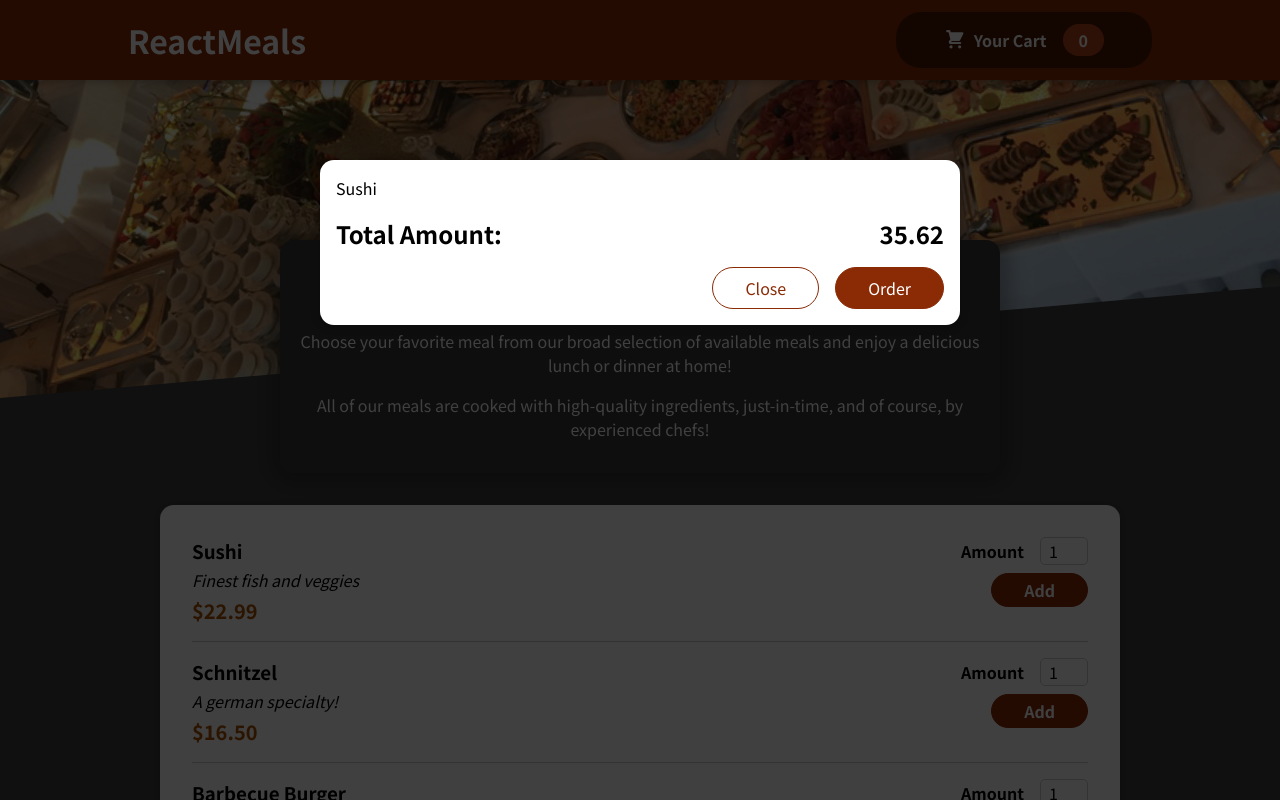
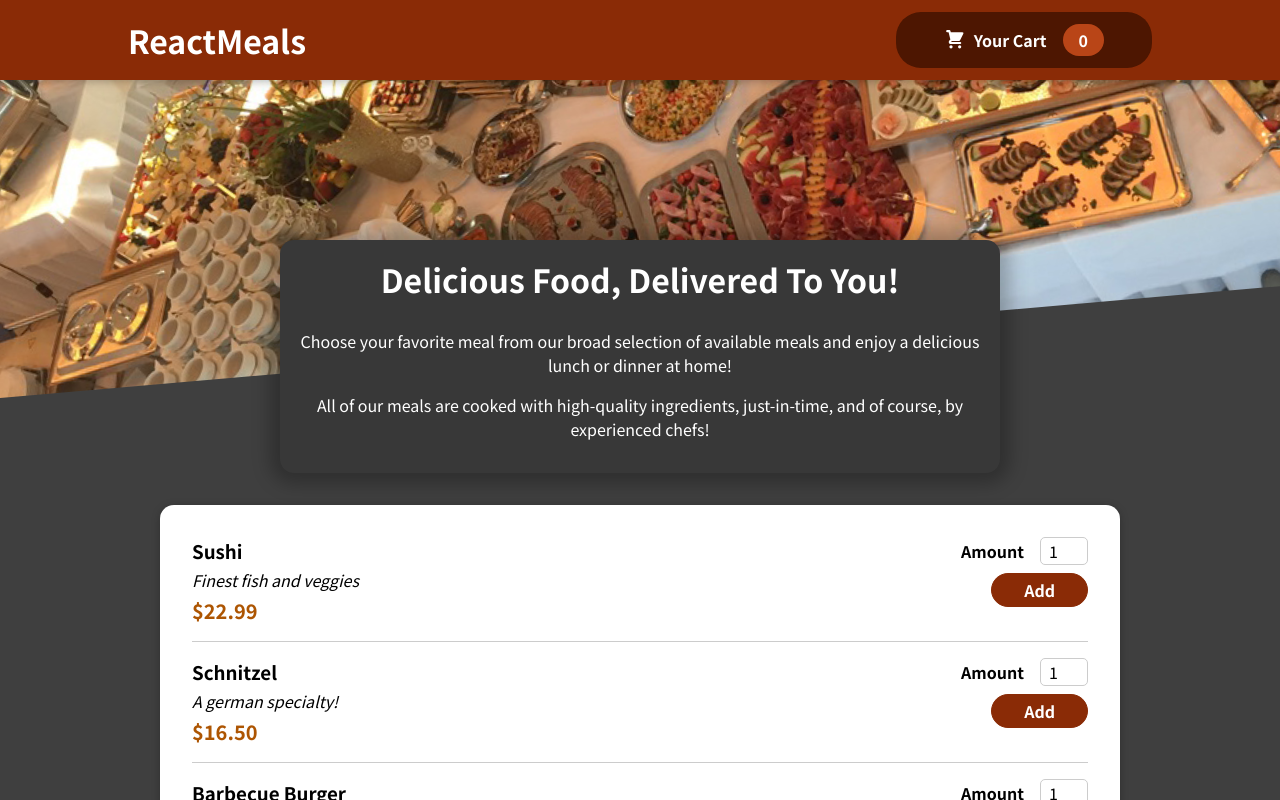
Before and after one commit to jaggerabney/ReactJS-Udemy-Course, a React (Create React App) app: page / in a window 1280 px wide. Shown: the top 800 px of the page. Built offline with nearby package versions, Linux system fonts and the light colour scheme.

Commit message:
added onClose to Cart close button, backdrop

```diff
--- a/src/App.js
+++ b/src/App.js
@@ -1,13 +1,23 @@
-import React, { Fragment } from "react";
+import React, { Fragment, useState } from "react";
 import Header from "./components/Layout/Header";
 import Meals from "./components/Meals/Meals";
 import Cart from "./components/Cart/Cart";
 
 function App() {
+  const [cartIsShown, setCartIsShown] = useState(false);
+
+  function showCartHandler() {
+    setCartIsShown(true);
+  }
+
+  function hideCartHandler() {
+    setCartIsShown(false);
+  }
+
   return (
     <Fragment>
-      <Cart />
-      <Header />
+      {cartIsShown && <Cart onClose={hideCartHandler} />}
+      <Header onShowCart={showCartHandler} />
       <main>
         <Meals />
       </main>
--- a/src/components/Cart/Cart.js
+++ b/src/components/Cart/Cart.js
@@ -11,14 +11,16 @@
   );
 
   return (
-    <Modal>
+    <Modal onClose={props.onClose}>
       {cartItems}
       <div className={classes.total}>
         <span>Total Amount:</span>
         <span>35.62</span>
       </div>
       <div className={classes.actions}>
-        <button className={classes["button--alt"]}>Close</button>
+        <button className={classes["button--alt"]} onClick={props.onClose}>
+          Close
+        </button>
         <button className={classes.button}>Order</button>
       </div>
     </Modal>
--- a/src/components/Layout/Header.js
+++ b/src/components/Layout/Header.js
@@ -8,7 +8,7 @@
     <Fragment>
       <header className={classes.header}>
         <h1>ReactMeals</h1>
-        <HeaderCartButton />
+        <HeaderCartButton onClick={props.onShowCart} />
       </header>
       <div className={classes["main-image"]}>
         <img src={mealsImage} alt="" />
--- a/src/components/Layout/HeaderCartButton.js
+++ b/src/components/Layout/HeaderCartButton.js
@@ -3,7 +3,7 @@
 
 function HeaderCartButton(props) {
   return (
-    <button className={classes.button}>
+    <button className={classes.button} onClick={props.onClick}>
       <span className={classes.icon}>
         <CartIcon />
       </span>
--- a/src/components/UI/Modal.js
+++ b/src/components/UI/Modal.js
@@ -3,7 +3,7 @@
 import classes from "./Modal.module.css";
 
 function Backdrop(props) {
-  return <div className={classes.backdrop}></div>;
+  return <div className={classes.backdrop} onClick={props.onClose}></div>;
 }
 
 function ModalOverlay(props) {
@@ -19,7 +19,10 @@
 function Modal(props) {
   return (
     <Fragment>
-      {ReactDOM.createPortal(<Backdrop />, portalElement)}
+      {ReactDOM.createPortal(
+        <Backdrop onClose={props.onClose} />,
+        portalElement
+      )}
       {ReactDOM.createPortal(
         <ModalOverlay>{props.children}</ModalOverlay>,
         portalElement
```
Also changed, not shown: 1 other file (tests, documents, lock files or other folders).
